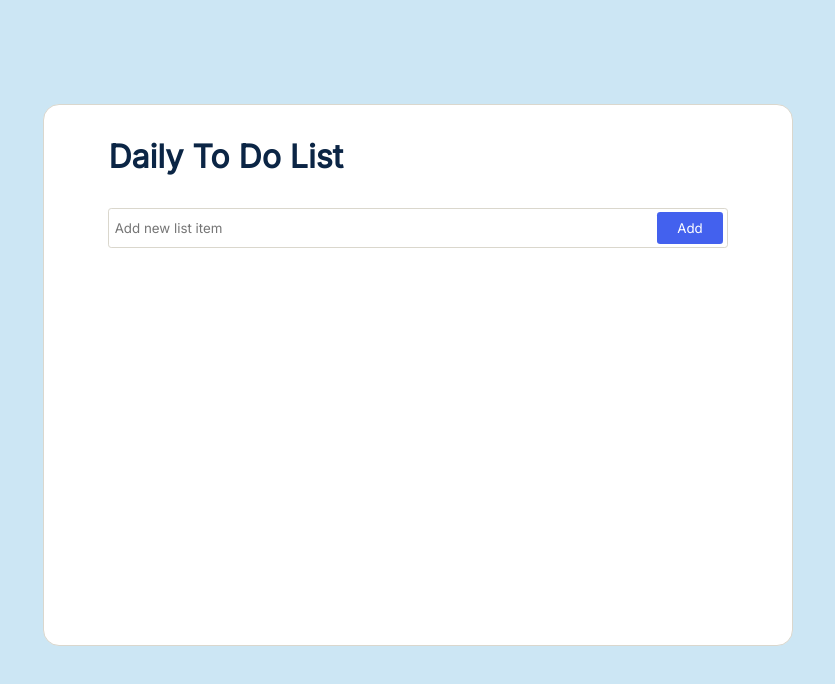
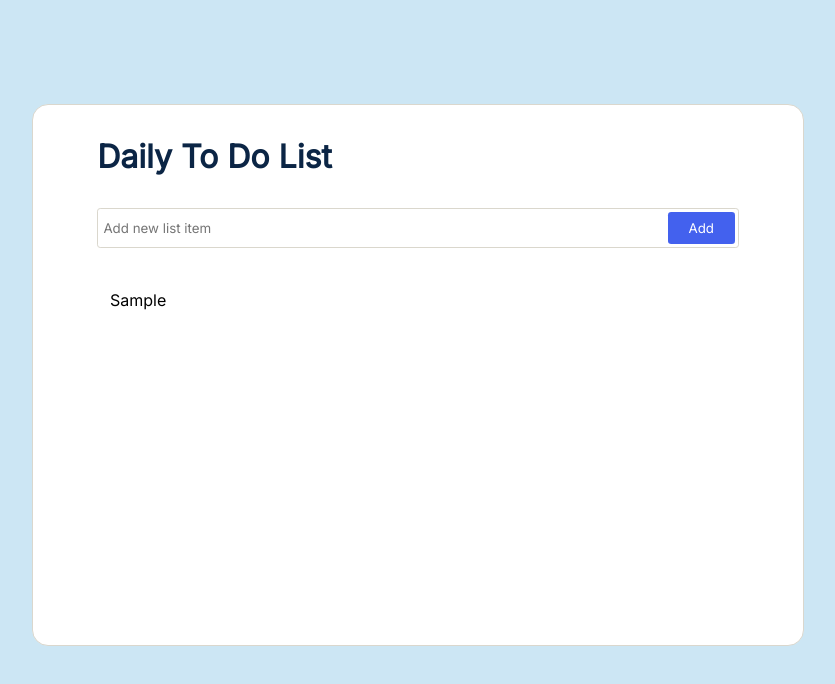
Before and after one commit to gamzenurtukel/producter-todo-case, a React (Create React App) app: page / in a window 1280 px wide. Both pictures are taken after typing "Sample" into the empty fields and a click on the button "Add". Shown: the top 684 px of the page, without its empty margins (222-1057 px from the left). Built offline with nearby package versions, Linux system fonts and the light colour scheme.

Commit message:
Todolist component created and todo is listed on the screen

```diff
--- a/src/components/todo/Todo.js
+++ b/src/components/todo/Todo.js
@@ -1,6 +1,7 @@
 import "./Todo.scss";
 
 import TodoForm from "../todoForm";
+import TodoList from "../todoList/TodoList";
 
 function Todo() {
   return (
@@ -8,6 +9,7 @@ function Todo() {
       <div className="todo-item">
         <h3>Daily To Do List</h3>
         <TodoForm />
+        <TodoList />
       </div>
     </div>
   );
--- /dev/null
+++ b/src/components/todoList/TodoList.js
@@ -0,0 +1,20 @@
+import "./TodoList.scss";
+
+import { useSelector } from "react-redux";
+import { getTodoList } from "../../redux/slice/todoSlice";
+
+function TodoList() {
+  const todoList = useSelector(getTodoList);
+
+  return (
+    <div className="todo-list-container">
+      <ul>
+        {todoList.map((todo) => (
+          <li key={todo.id}>{todo.value}</li>
+        ))}
+      </ul>
+    </div>
+  );
+}
+
+export default TodoList;
--- /dev/null
+++ b/src/components/todoList/TodoList.scss
@@ -0,0 +1,20 @@
+@import "../../styles/color.scss";
+
+.todo-list-container {
+  display: flex;
+  margin-inline: auto;
+  flex-direction: column;
+  ul {
+    list-style-type: none;
+    padding: 0;
+  }
+  li {
+    display: flex;
+    justify-content: space-between;
+    padding: 0.8rem;
+    width: 38.5rem;
+    margin-inline: auto;
+    border-radius: 0.3rem;
+    margin-top: 0.8rem;
+  }
+}
--- /dev/null
+++ b/src/components/todoList/index.js
@@ -0,0 +1 @@
+export { default } from "./TodoList";
--- a/src/redux/slice/todoSlice.js
+++ b/src/redux/slice/todoSlice.js
@@ -20,5 +20,6 @@ const todoSlice = createSlice({
   },
 });
 
+export const getTodoList = (state) => state.todos.todoList;
 export const { addTodo } = todoSlice.actions;
 export default todoSlice.reducer;
```
